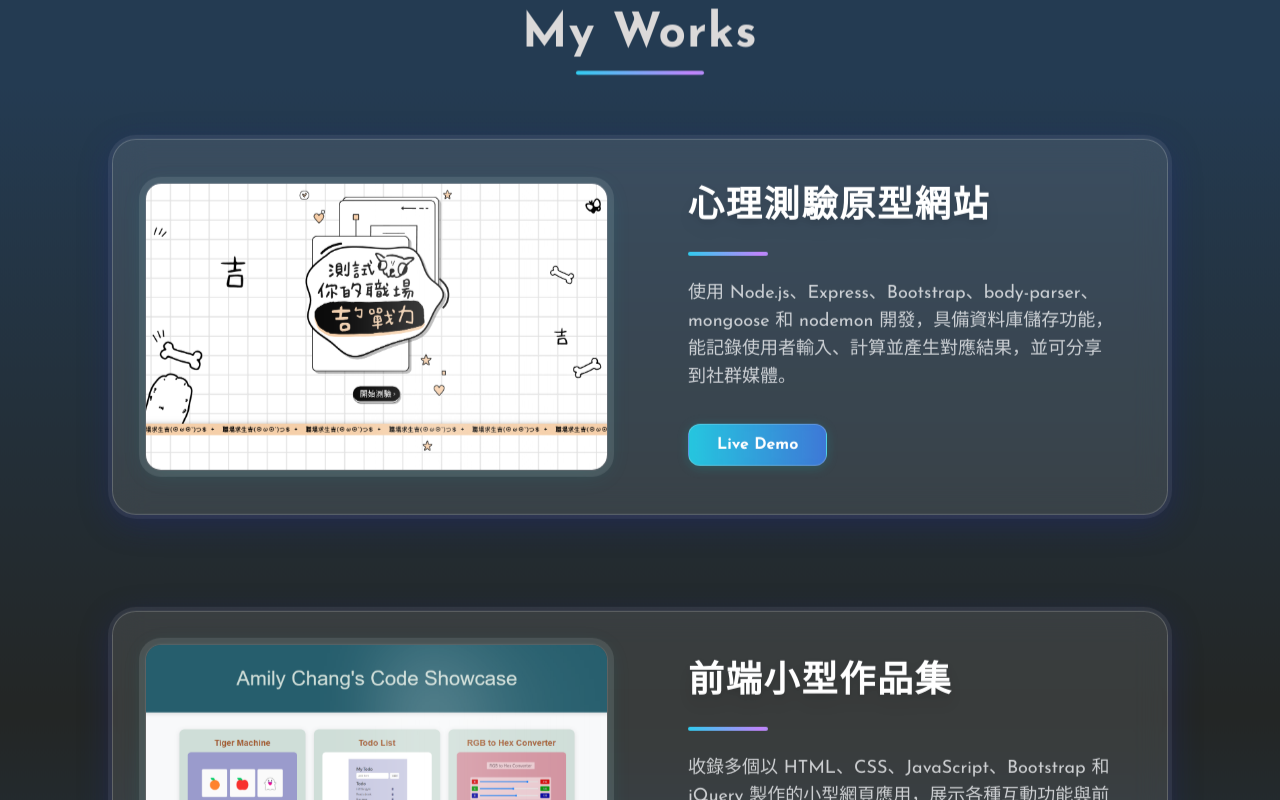
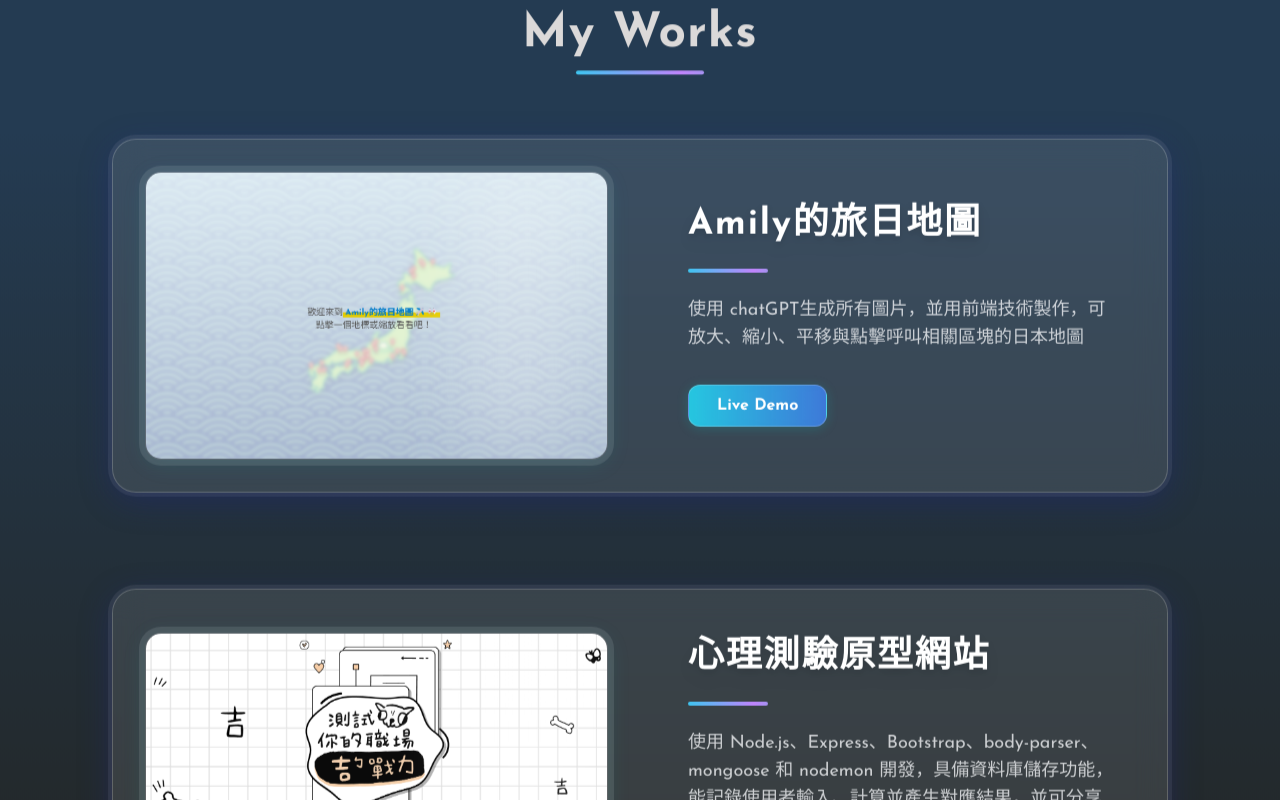
Before and after one commit to AmilyCC/Amily-s-Portfolio, a React (Create React App) app: page / in a window 1280 px wide. Shown: the part 1700-2500 px from the top of the page. Built offline with nearby package versions, Linux system fonts and the light colour scheme.

Commit message:
add JPmap work & Optimize ios animation.

```diff
--- a/src/components/ScrollProgress.js
+++ b/src/components/ScrollProgress.js
@@ -55,7 +55,7 @@ const ScrollProgress = ({ progress }) => {
       <motion.div
         className="absolute"
         style={{
-          x: `calc(50% + ${diverX}px)`,
+          x: `calc(-50% + ${diverX}px)`,
           bottom: `-28px`,
           transition: { type: "spring", stiffness: 50, damping: 20 }
         }}
@@ -65,6 +65,7 @@ const ScrollProgress = ({ progress }) => {
           alt="diver"
           width="60"
           height="80"
+          className="diver-glow-ios"
           style={{ display: 'block', filter: 'drop-shadow(0 0 0 white) drop-shadow(0 0 4px white) drop-shadow(0 0 8px white)' }}
         />
         <motion.div
--- a/src/index.css
+++ b/src/index.css
@@ -16,3 +16,13 @@ code {
   font-family: source-code-pro, Menlo, Monaco, Consolas, 'Courier New',
     monospace;
 }
+
+@supports (-webkit-touch-callout: none) {
+  .work-img-ios {
+    box-shadow: 0 4px 24px 0 rgba(4,223,216,0.18) !important;
+    filter: none !important;
+  }
+  .diver-glow-ios {
+    filter: drop-shadow(0 0 8px white) !important;
+  }
+}
--- a/src/sections/Works.js
+++ b/src/sections/Works.js
@@ -3,6 +3,14 @@ import { motion, useInView } from "framer-motion";
 import AnimatedBlobs from "../components/AnimatedBlobs";
 
 const projects = [
+  {
+    title: "Amily的旅日地圖",
+    description:
+      "使用 chatGPT生成所有圖片，並用前端技術製作，可放大、縮小、平移與點擊呼叫相關區塊的日本地圖",
+    liveDemo: "https://amilycc.github.io/JP-map/",
+    github: "",
+    image: "/images/work4.png",
+  },
   {
     title: "心理測驗原型網站",
     description:
@@ -25,7 +33,7 @@ const projects = [
       "想看更多過去的專案，可以參考我的 GitHub。代表作品包括：記憶遊戲、LINE LIFF 串接、短網址頁面等。",
     github: "https://github.com/AmilyCC",
     image: "/images/work3.png",
-  },
+  }
 ];
 
 export default function Works() {
```
Also changed, not shown: public/images/work4.png (added).
